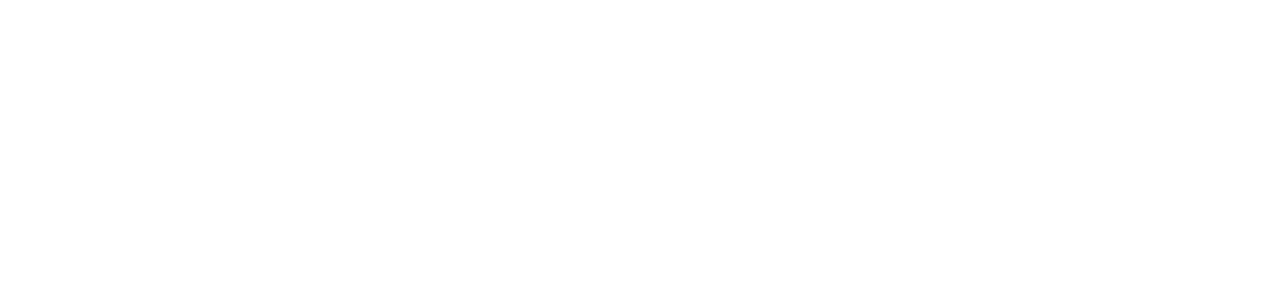
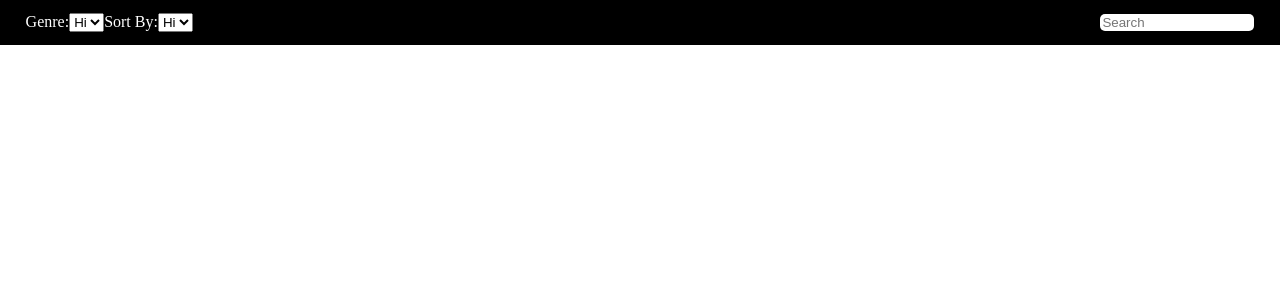
Before and after one commit to ArshM17/movie-catalog-web-app, a React (Create React App) app: page / in a window 1280 px wide. Shown: the top 300 px of the page. Built offline with nearby package versions, Linux system fonts and the light colour scheme.

Commit message:
add header

```diff
--- /dev/null
+++ b/src/App.css
@@ -0,0 +1,28 @@
+*{
+    margin: 0;
+}
+
+.header{
+    display: flex;
+    justify-content: space-between;
+    height: 10%;
+    padding: 1% 2%;
+    background-color: black;
+}
+
+.search{
+    width: 30%;
+    max-width: 150px;
+    height: 100%;
+    border-radius: 5px;
+    border: none;
+    margin: auto 0;
+}
+
+span{
+    color: white;
+}
+
+.filter-container{
+    display: inline-block;
+}
--- a/src/App.js
+++ b/src/App.js
@@ -1,5 +1,25 @@
+import React , { useState } from 'react';
+import './App.css';
+import Dropdown from './Dropdown';
+
 function App() {
-  return;
+  return(
+    <>
+      <div className="header">
+        <div>
+          <div className="filter-container">
+            <span>Genre:</span>
+            <Dropdown/>
+          </div>
+          <div className="filter-container">
+            <span>Sort By:</span>
+            <Dropdown/>
+          </div>
+        </div>
+        <input type="text" placeholder="Search" className="search"></input>
+      </div>
+    </>
+  )
 }
 
 export default App;
--- /dev/null
+++ b/src/Dropdown.js
@@ -0,0 +1,9 @@
+import React from 'react'
+
+export default function Dropdown() {
+  return (
+      <select>
+        <option value="Hi">Hi</option>
+      </select>
+  )
+}
```
